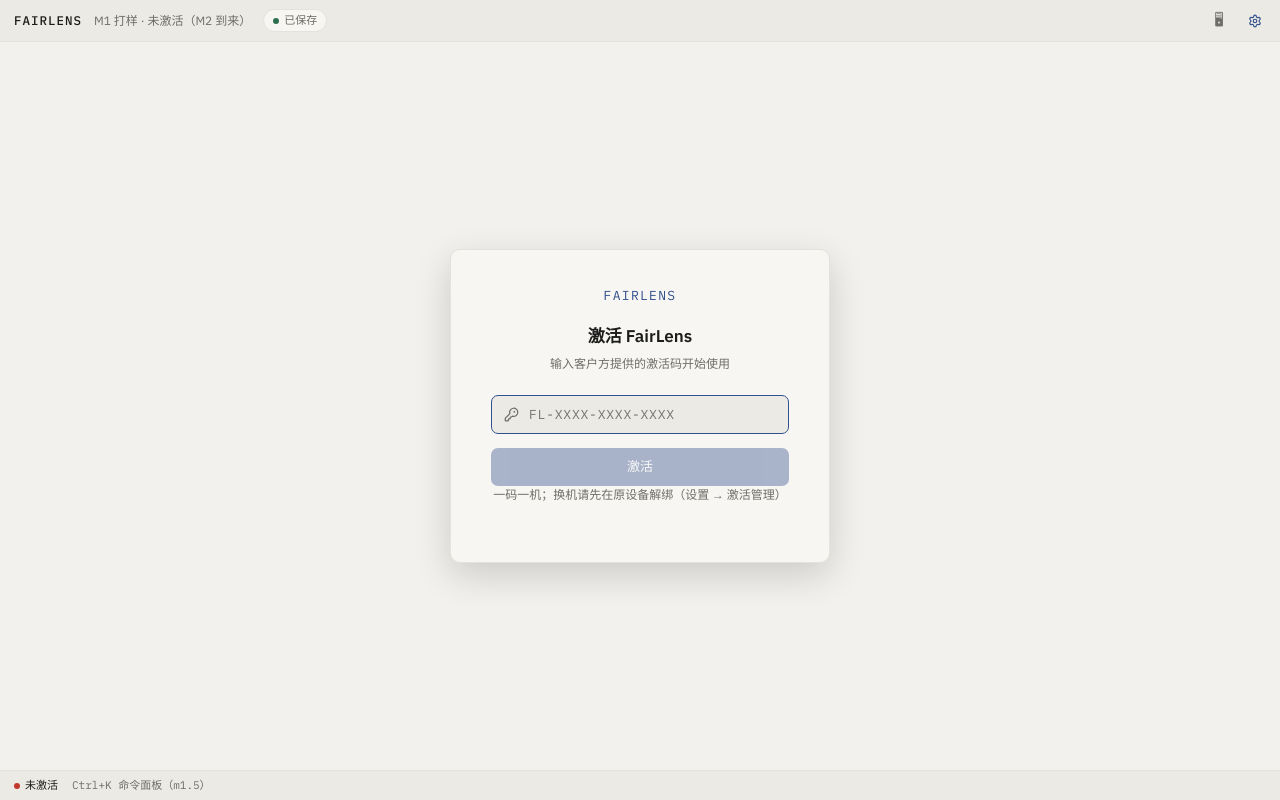
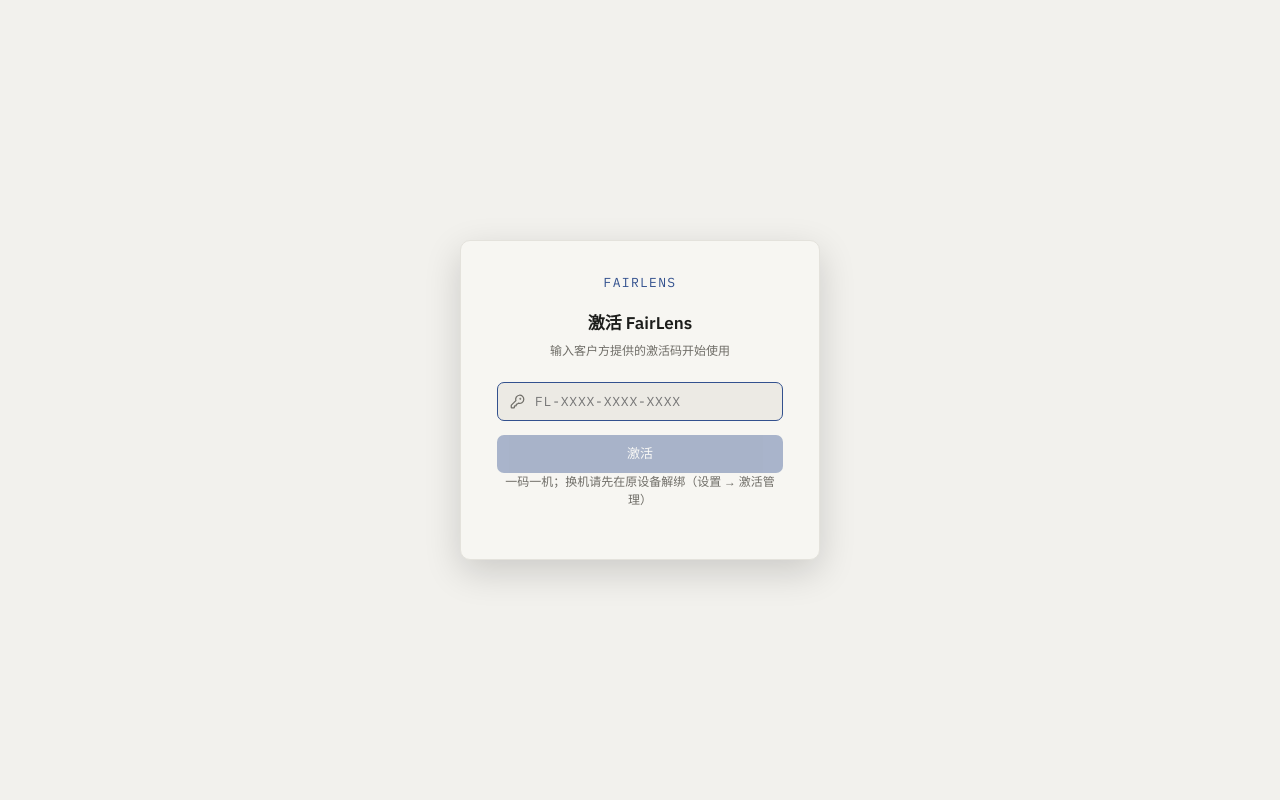
Before and after one commit to WongZvan/fairlens, a React (Vite) app in the folder apps/desktop/: page / in a window 1280 px wide. Built offline with nearby package versions, Linux system fonts and the light colour scheme.

Commit message:
fix(m1.1): 激活门独立小窗形态（用户反馈第九轮）

```diff
--- a/apps/desktop/src/app/AppShell.tsx
+++ b/apps/desktop/src/app/AppShell.tsx
@@ -12,14 +12,7 @@
   const [settingsOpen, setSettingsOpen] = useState(false);
   const activated = useLicense((s) => s.activated);
   if (!activated) {
-    return (
-      <div className="shell">
-        <TitleBarConnector onSettings={() => setSettingsOpen(true)} />
-        <ActivationGate />
-        <StatusBar />
-        <SettingsWindow open={settingsOpen} onClose={() => setSettingsOpen(false)} />
-      </div>
-    );
+    return <ActivationGate />; // 激活门=独立小窗形态（无主窗口 chrome：标题栏/状态栏/主题钮一概不出现）
   }
   return (
     <div className="shell">
--- a/apps/desktop/src/app/gate.css
+++ b/apps/desktop/src/app/gate.css
@@ -1,10 +1,11 @@
-/* 激活门：未激活=全屏门（v0.1 §4.2），通过后进简历库 */
+/* 激活门：Claude 登录式独立小窗——固定尺寸居中，无主窗口 chrome（标题栏/状态栏/主题钮不出现） */
 .gate {
-  flex: 1; display: flex; align-items: center; justify-content: center;
+  position: fixed; inset: 0;
+  display: flex; align-items: center; justify-content: center;
   background: var(--ade-bench);
 }
 .gate-card {
-  width: 380px; padding: 36px 40px; text-align: center;
+  width: 360px; padding: 32px 36px 28px; text-align: center;
   background: var(--ade-panel); border: 1px solid var(--ade-line); border-radius: 10px;
   box-shadow: 0 12px 36px rgba(0, 0, 0, 0.16);
 }
```
